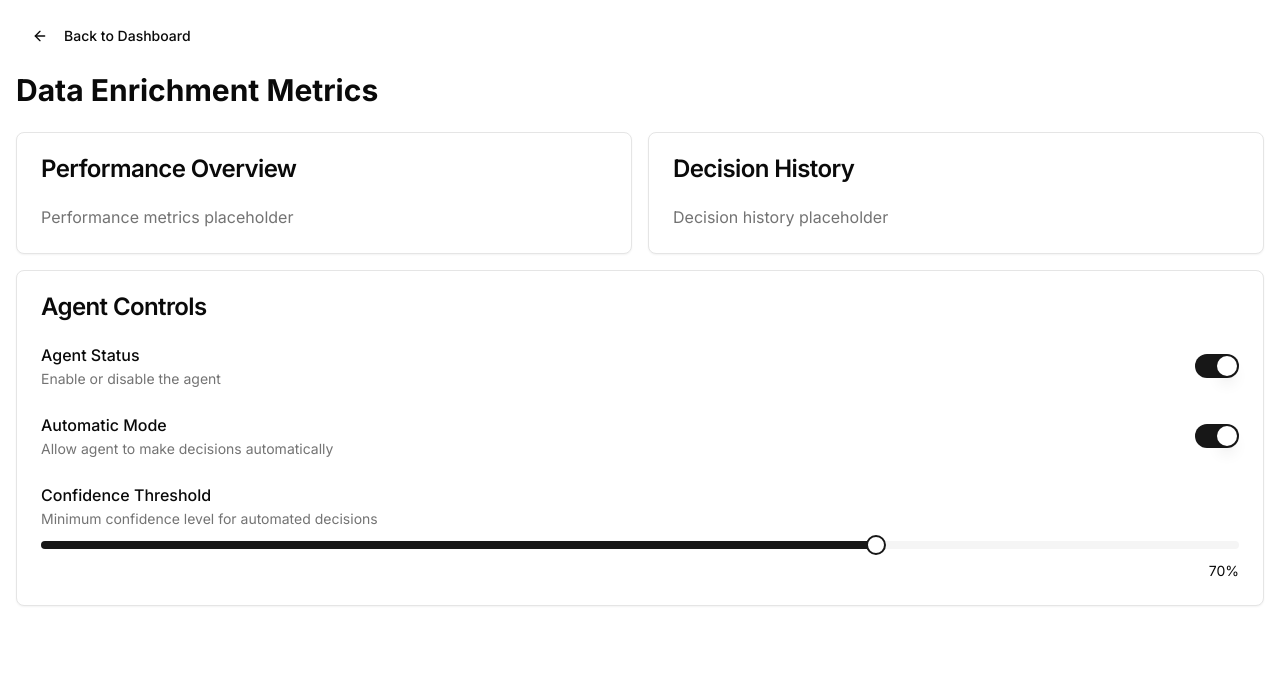
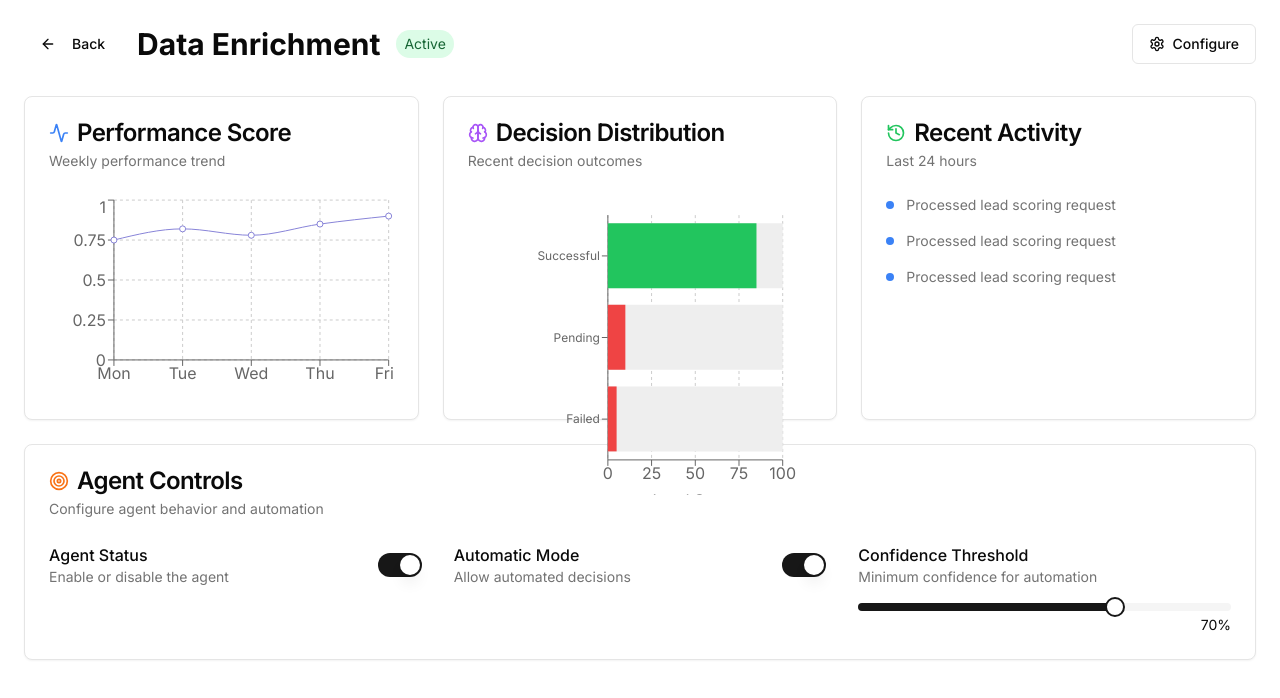
Before and after one commit to gauravpandeydigilantern/enhanced-leadscore_vercel, a Next.js app: page /agent/data-enrichment in a window 1280 px wide. Shown: the top 698 px of the page. Built offline with nearby package versions, Linux system fonts and the light colour scheme.

Commit message:
Assistant checkpoint: Enhanced metrics dashboard with charts and better layout
Assistant generated file changes:
- app/agent/[name]/page.tsx: Enhance metrics dashboard UI

---

User prompt:

Please enhace UI of that metric dashboard

```diff
--- a/app/agent/[name]/page.tsx
+++ b/app/agent/[name]/page.tsx
@@ -2,12 +2,13 @@
 "use client";
 
 import { Button } from "@/components/ui/button"
-import { Card, CardContent, CardHeader, CardTitle } from "@/components/ui/card"
+import { Card, CardContent, CardHeader, CardTitle, CardDescription } from "@/components/ui/card"
 import { Switch } from "@/components/ui/switch"
 import { Slider } from "@/components/ui/slider"
-import { ArrowLeft } from "lucide-react"
+import { ArrowLeft, Activity, Brain, Settings, History, Target } from "lucide-react"
 import Link from "next/link"
 import { useState } from "react"
+import { LineChart, BarChart } from "@/components/charts"
 
 export default function AgentMetrics({ params }: { params: { name: string } }) {
   const agentName = params.name
@@ -19,60 +20,128 @@ export default function AgentMetrics({ params }: { params: { name: string } }) {
   const [confidence, setConfidence] = useState([0.7])
   const [isActive, setIsActive] = useState(true)
 
+  const performanceData = [
+    { date: "Mon", value: 75 },
+    { date: "Tue", value: 82 },
+    { date: "Wed", value: 78 },
+    { date: "Thu", value: 85 },
+    { date: "Fri", value: 90 },
+  ]
+
+  const decisionData = [
+    { name: "Successful", value: 85, color: "#22c55e" },
+    { name: "Pending", value: 10, color: "#3b82f6" },
+    { name: "Failed", value: 5, color: "#ef4444" },
+  ]
+
   return (
-    <div className="container mx-auto p-4">
-      <Button variant="ghost" asChild className="mb-4">
+    <div className="container mx-auto p-6">
+      <div className="flex items-center justify-between mb-8">
+        <div className="flex items-center gap-4">
+          <Button variant="ghost" asChild>
             <Link href="/">
               <ArrowLeft className="mr-2 h-4 w-4" />
-          Back to Dashboard
+              Back
             </Link>
           </Button>
-      <h1 className="text-3xl font-bold mb-6">{agentName} Metrics</h1>
-      <div className="grid grid-cols-1 md:grid-cols-2 gap-4">
+          <h1 className="text-3xl font-bold">{agentName}</h1>
+          <div className={`px-2 py-1 rounded-full text-sm ${isActive ? 'bg-green-100 text-green-800' : 'bg-red-100 text-red-800'}`}>
+            {isActive ? 'Active' : 'Inactive'}
+          </div>
+        </div>
+        <Button variant="outline" className="gap-2">
+          <Settings className="h-4 w-4" />
+          Configure
+        </Button>
+      </div>
+
+      <div className="grid grid-cols-1 md:grid-cols-2 lg:grid-cols-3 gap-6">
         <Card>
           <CardHeader>
-            <CardTitle>Performance Overview</CardTitle>
+            <CardTitle className="flex items-center gap-2">
+              <Activity className="h-5 w-5 text-blue-500" />
+              Performance Score
+            </CardTitle>
+            <CardDescription>Weekly performance trend</CardDescription>
           </CardHeader>
           <CardContent>
-            <p className="text-muted-foreground">Performance metrics placeholder</p>
-          </CardContent>
-        </Card>
-        <Card>
-          <CardHeader>
-            <CardTitle>Decision History</CardTitle>
-          </CardHeader>
-          <CardContent>
-            <p className="text-muted-foreground">Decision history placeholder</p>
+            <div className="h-[200px]">
+              <LineChart data={performanceData.map(d => ({ date: d.date, rate: d.value / 100 }))} />
+            </div>
           </CardContent>
         </Card>
 
-        <Card className="md:col-span-2">
+        <Card>
           <CardHeader>
-            <CardTitle>Agent Controls</CardTitle>
+            <CardTitle className="flex items-center gap-2">
+              <Brain className="h-5 w-5 text-purple-500" />
+              Decision Distribution
+            </CardTitle>
+            <CardDescription>Recent decision outcomes</CardDescription>
           </CardHeader>
           <CardContent>
-            <div className="space-y-6">
+            <div className="h-[200px]">
+              <BarChart data={decisionData.map(d => ({ name: d.name, score: d.value, impact: '' }))} />
+            </div>
+          </CardContent>
+        </Card>
+
+        <Card>
+          <CardHeader>
+            <CardTitle className="flex items-center gap-2">
+              <History className="h-5 w-5 text-green-500" />
+              Recent Activity
+            </CardTitle>
+            <CardDescription>Last 24 hours</CardDescription>
+          </CardHeader>
+          <CardContent>
+            <div className="space-y-4">
+              {[1,2,3].map(i => (
+                <div key={i} className="flex items-center gap-3 text-sm">
+                  <div className="w-2 h-2 rounded-full bg-blue-500"></div>
+                  <span className="text-muted-foreground">Processed lead scoring request</span>
+                </div>
+              ))}
+            </div>
+          </CardContent>
+        </Card>
+
+        <Card className="lg:col-span-3">
+          <CardHeader>
+            <CardTitle className="flex items-center gap-2">
+              <Target className="h-5 w-5 text-orange-500" />
+              Agent Controls
+            </CardTitle>
+            <CardDescription>Configure agent behavior and automation</CardDescription>
+          </CardHeader>
+          <CardContent>
+            <div className="grid md:grid-cols-2 lg:grid-cols-3 gap-8">
+              <div className="space-y-2">
                 <div className="flex items-center justify-between">
-                <div className="space-y-0.5">
+                  <div>
                     <h3 className="font-medium">Agent Status</h3>
                     <p className="text-sm text-muted-foreground">Enable or disable the agent</p>
                   </div>
                   <Switch checked={isActive} onCheckedChange={setIsActive} />
                 </div>
+              </div>
 
+              <div className="space-y-2">
                 <div className="flex items-center justify-between">
-                <div className="space-y-0.5">
+                  <div>
                     <h3 className="font-medium">Automatic Mode</h3>
-                  <p className="text-sm text-muted-foreground">Allow agent to make decisions automatically</p>
+                    <p className="text-sm text-muted-foreground">Allow automated decisions</p>
                   </div>
                   <Switch checked={isAutomatic} onCheckedChange={setIsAutomatic} />
                 </div>
+              </div>
 
-              <div className="space-y-3">
-                <div className="space-y-0.5">
+              <div className="space-y-2">
+                <div>
                   <h3 className="font-medium">Confidence Threshold</h3>
-                  <p className="text-sm text-muted-foreground">Minimum confidence level for automated decisions</p>
+                  <p className="text-sm text-muted-foreground">Minimum confidence for automation</p>
                 </div>
+                <div className="pt-2">
                   <Slider
                     value={confidence}
                     onValueChange={setConfidence}
@@ -80,7 +149,8 @@ export default function AgentMetrics({ params }: { params: { name: string } }) {
                     step={0.1}
                     className="w-full"
                   />
-                <div className="text-right text-sm">{(confidence[0] * 100).toFixed(0)}%</div>
+                  <div className="text-right text-sm mt-1">{(confidence[0] * 100).toFixed(0)}%</div>
+                </div>
               </div>
             </div>
           </CardContent>
```
Lines whose indentation alone changed are shown as unchanged.
